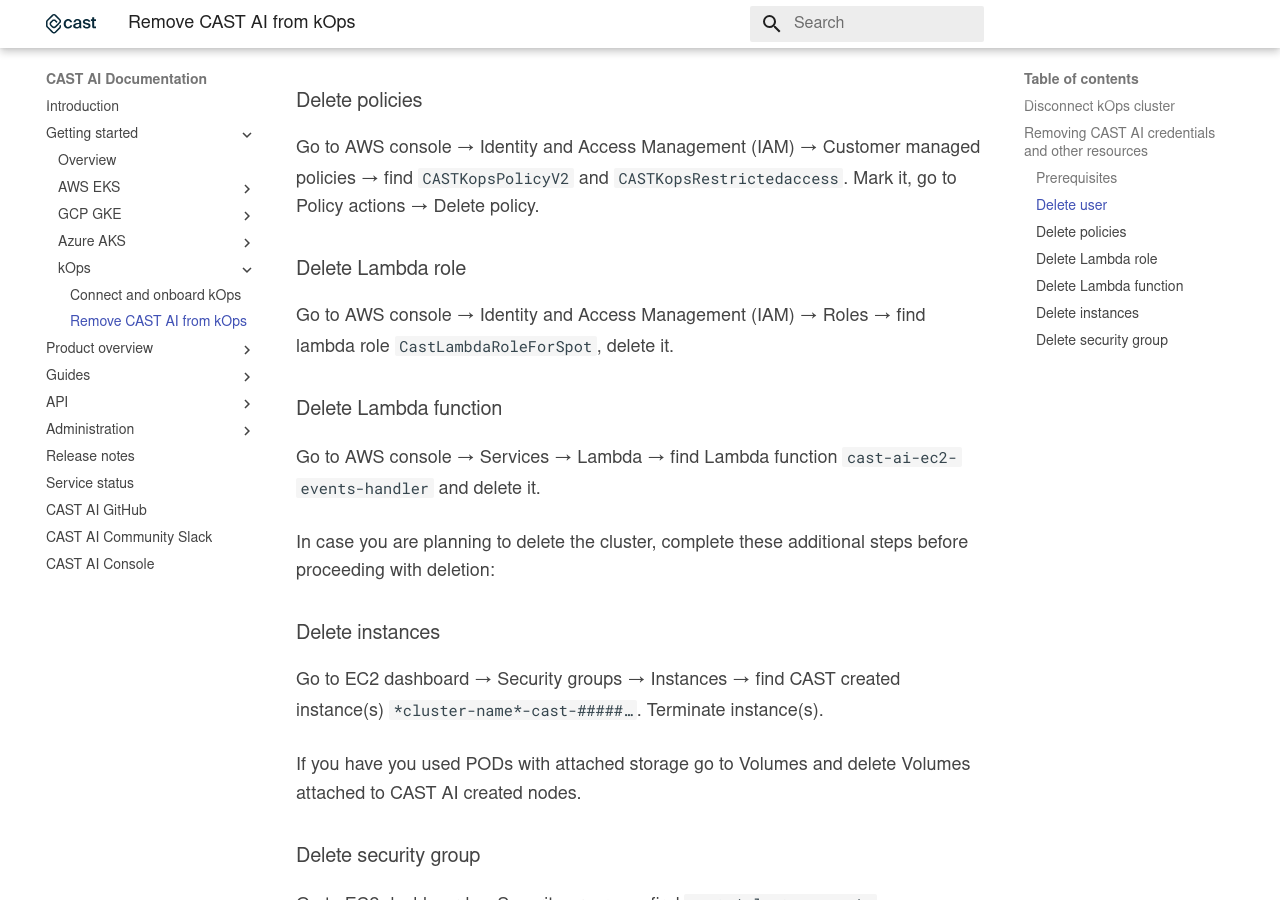
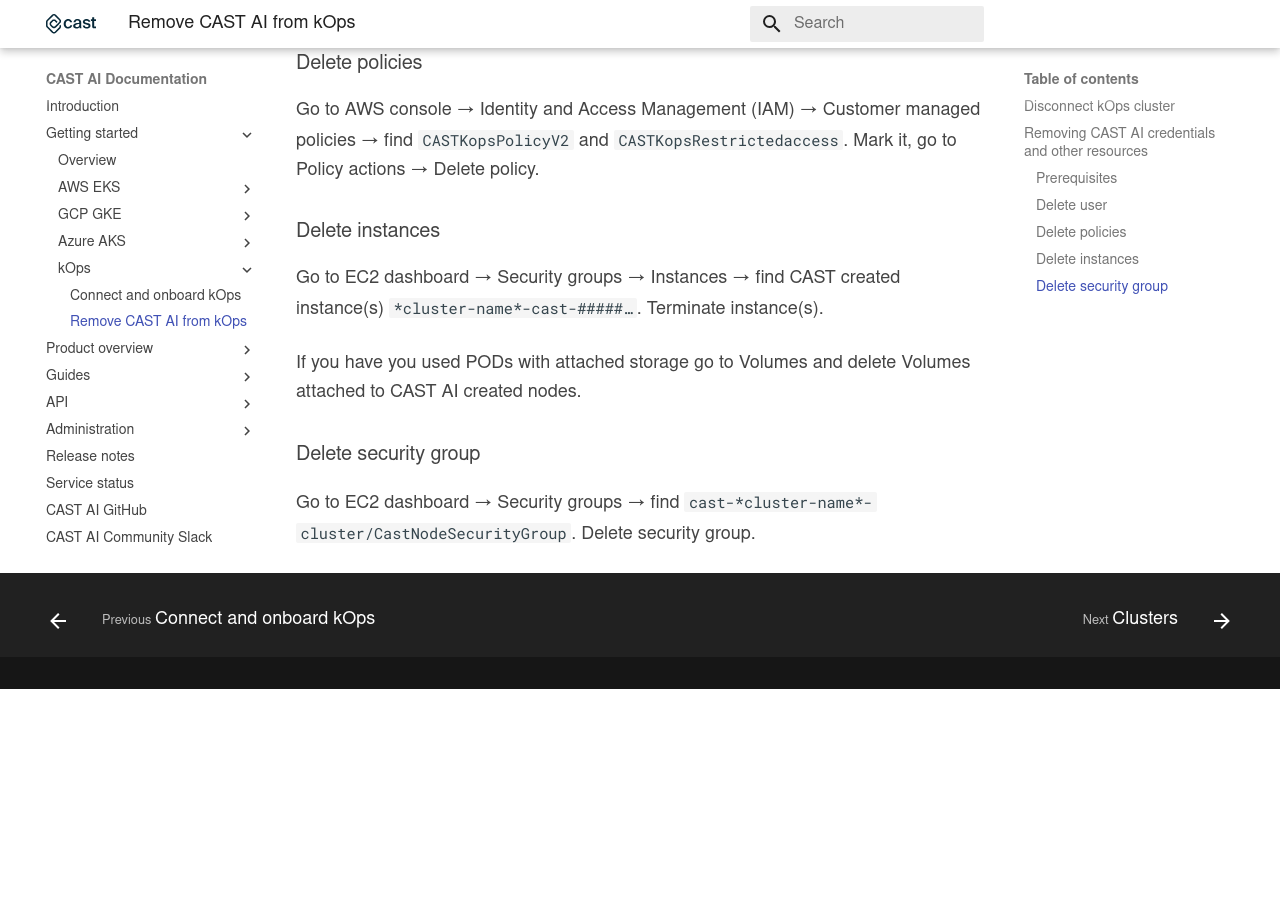
Before and after one commit to castai/docs, an MkDocs documentation site: the page built from docs/getting-started/kops/remove-from-kops.md, in a window 1280 px wide and 900 px high, scrolled down 1863 px. Built offline with MkDocs 1.6.1 and Material for MkDocs 9.7.7, drawn with Linux system fonts in a browser that asks for light colours; some web fonts are replaced; after the commit the page ends 2552 px from its top, so only the background shows below that.

Commit message:
chore: removed references to lambda (#238)

```diff
--- a/docs/getting-started/kops/remove-from-kops.md
+++ b/docs/getting-started/kops/remove-from-kops.md
@@ -36,7 +36,6 @@
 - User
 - Policies
 - Roles
-- Lambda function
 - Instances
 - Security group
 
@@ -63,16 +62,6 @@
 
 Go to AWS console → Identity and Access Management (IAM) → Customer managed policies → find `CASTKopsPolicyV2` and `CASTKopsRestrictedaccess`. Mark it, go to Policy actions → Delete policy.
 
-### Delete Lambda role
-
-Go to AWS console → Identity and Access Management (IAM) → Roles → find lambda role `CastLambdaRoleForSpot`, delete it.
-
-### Delete Lambda function
-
-Go to AWS console → Services → Lambda → find Lambda function `cast-ai-ec2-events-handler` and delete it.
-
-In case you are planning to delete the cluster, complete these additional steps before proceeding with deletion:
-
 ### Delete instances
 
 Go to EC2 dashboard → Security groups → Instances → find CAST created instance(s) `*cluster-name*-cast-#####…`. Terminate instance(s).
```
Also changed, not shown: docs/getting-started/eks/eks.md (+0 -7 lines), docs/getting-started/eks/remove-from-eks.md (+0 -11 lines), docs/getting-started/kops/kops.md (+0 -7 lines).
